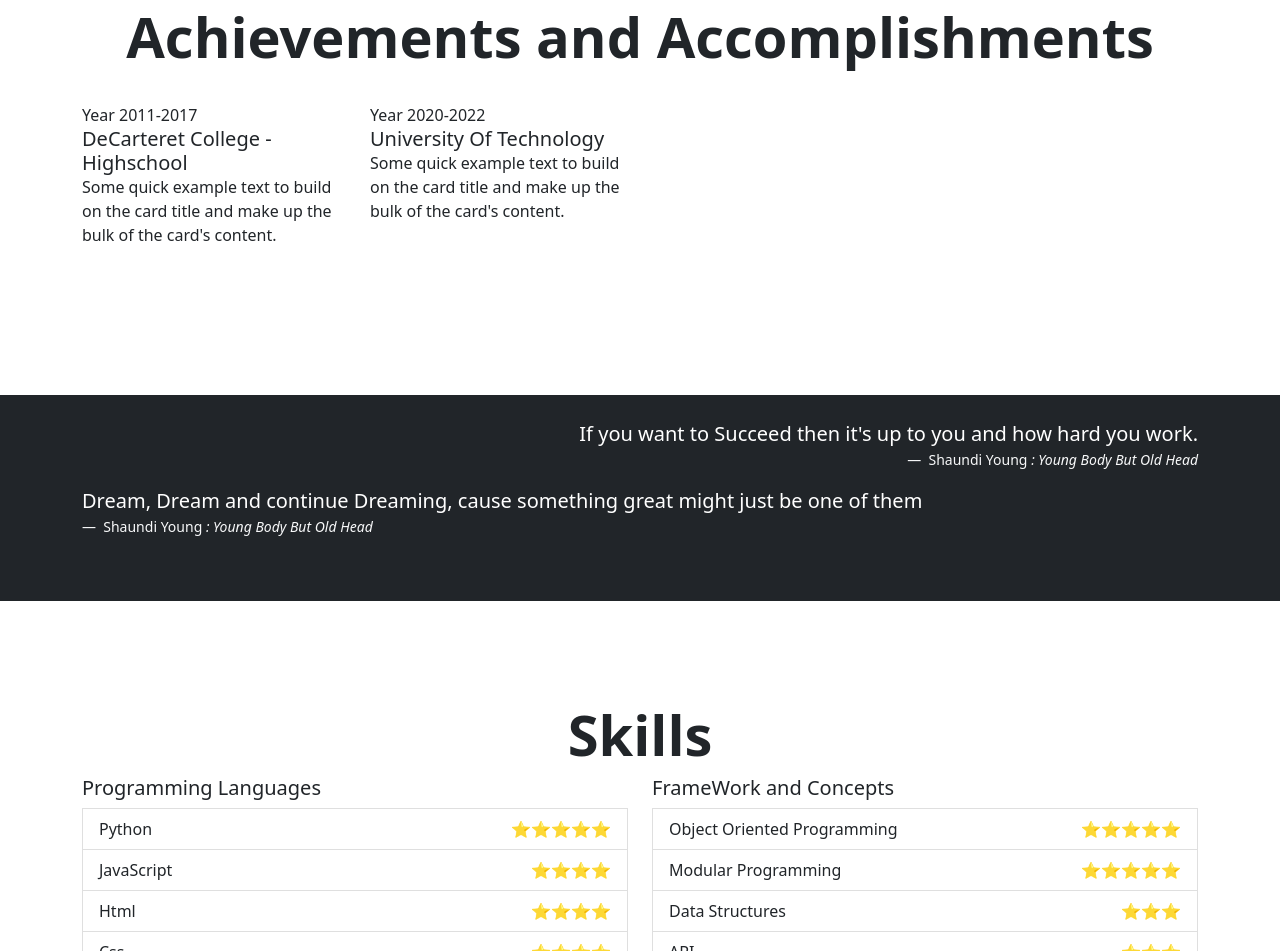
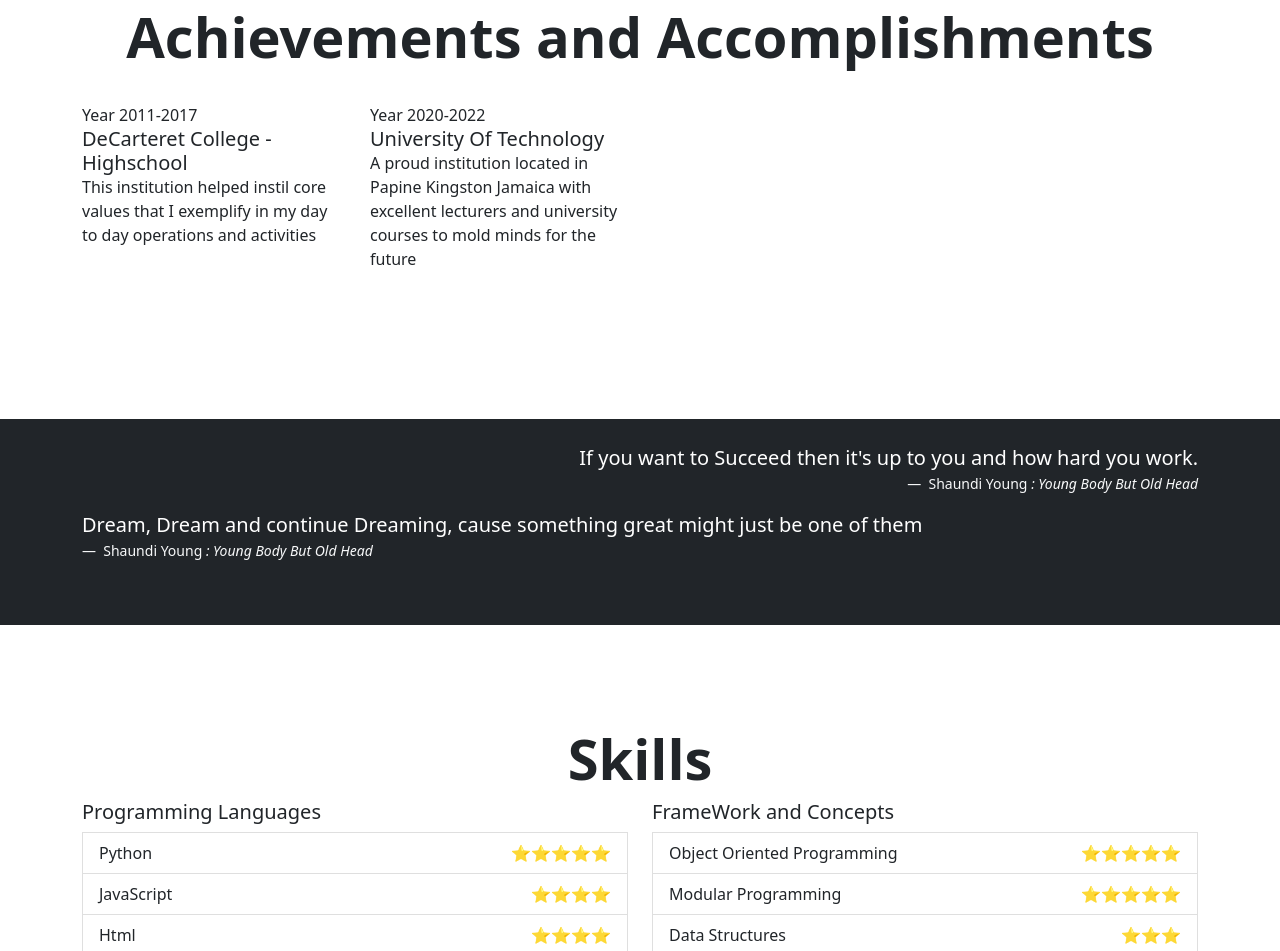
Before and after one commit to shaundiyoung/shaundiyoung.github.io, a plain HTML site: page html/index.html in a window 1280 px wide. Shown: the part 1896-2847 px from the top of the page. Drawn offline with nearby package versions, Linux system fonts and the light colour scheme.

Commit message:
Complete Version 1 of the Personal Site

```diff
--- a/html/index.html
+++ b/html/index.html
@@ -121,14 +121,14 @@
                 <div class="card-header">Year 2011-2017</div>
                 <div class="card-body text-dark">
                   <h5 class="card-title">DeCarteret College - Highschool </h5>
-                  <p class="card-text">Some quick example text to build on the card title and make up the bulk of the card's content.</p>
+                  <p class="card-text">This institution helped instil core values that I exemplify in my day to day operations and activities</p>
                 </div>
               </div>
               <div class="col" style="max-width: 18rem;">
                   <div class="card-header">Year 2020-2022</div>
                   <div class="card-body">
                     <h5 class="card-title text-dark">University Of Technology</h5>
-                    <p class="card-text">Some quick example text to build on the card title and make up the bulk of the card's content.</p>
+                    <p class="card-text">A proud institution located in Papine Kingston Jamaica with excellent lecturers and university courses to mold minds for the future</p>
                   </div>
                 </div>
         </div>
```
